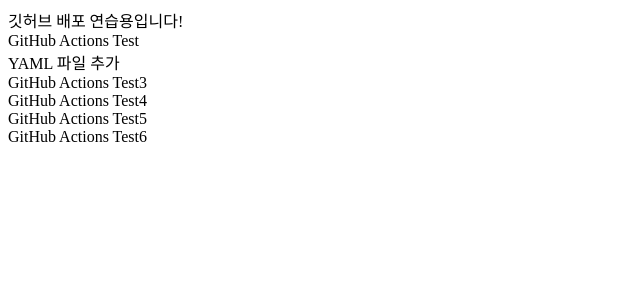
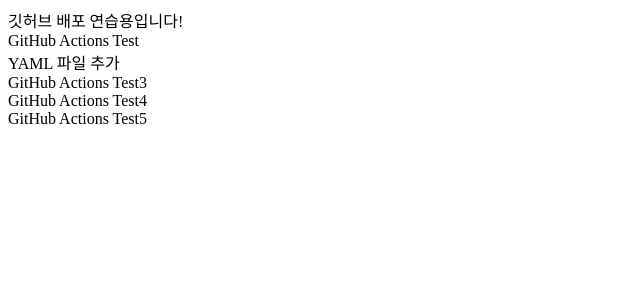
Before and after one commit to ypyp66/testt, a React (Create React App) app: page / in a window 1280 px wide. Shown: the top 300 px of the page, without its empty margins (0-640 px from the left). Built offline with nearby package versions, Linux system fonts and the light colour scheme.

Commit message:
GitHub Actions 테스트

```diff
--- a/src/components/Test.js
+++ b/src/components/Test.js
@@ -6,7 +6,6 @@
       <div>GitHub Actions Test3</div>
       <div>GitHub Actions Test4</div>
       <div>GitHub Actions Test5</div>
-      <div>GitHub Actions Test6</div>
     </>
   );
 };
```
